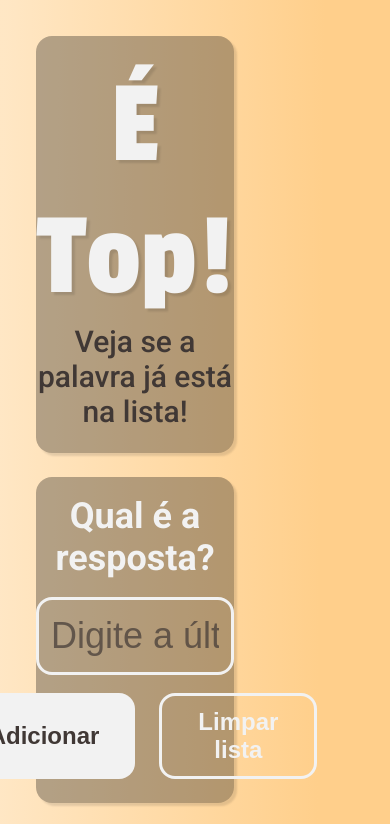
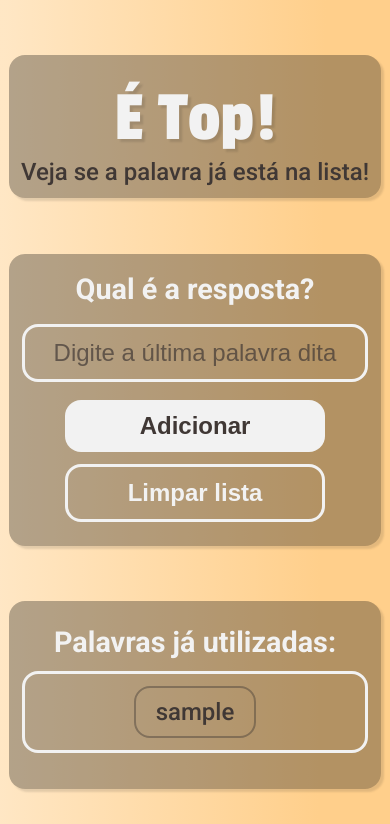
Before and after one commit to gogoiaba/P-gina-para-auxiliar-o-e-top, a plain HTML site: page index.html in a window 390 px wide. Both pictures are taken after typing "Sample" into the empty fields and a click on the button "Adicionar". Shown: the top 824 px of the page. Drawn offline with Linux system fonts and the light colour scheme.

Commit message:
versao para telas menores, ok, e mais algumas features

```diff
--- a/app.js
+++ b/app.js
@@ -1,4 +1,4 @@
-// Acertando o input
+// Função para ajustar o placeholder
 const meuInput = document.querySelector('.input__input');
 meuInput.addEventListener('focus', function() {
     this.placeholder = '';
@@ -7,35 +7,63 @@ meuInput.addEventListener('blur', function() {
     this.placeholder = 'Digite a última palavra dita';
 });
 
-// começando a funcionalidade da lista
-let palavras = [];
+// Array para armazenar as palavras
+const palavras = [];
 
+// Escuta a tecla Enter no campo de entrada
+document.getElementById("palavra-input").addEventListener("keydown", function(event) {
+    if (event.key === "Enter") {
+        adicionar(); // Chama a função de adicionar ao pressionar Enter
+    }
+});
+
+// Função para adicionar uma palavra à lista
 function adicionar() {
-    let palavra = document.getElementById("palavra-input");
+    const inputElement = document.getElementById("palavra-input");
+    const palavra = inputElement.value.trim();
 
-    if (palavra.value == "") {
+    if (!palavra) {
         alert("Nenhuma palavra digitada!");
         return;
     }
 
-    if (palavras.includes(palavra.value)) {
+    if (palavras.includes(palavra.toLowerCase())) {
         alert("Esta palavra já foi dita");
         return;
     }
 
-    palavras.push(palavra.value);
+    palavras.push(palavra.toLowerCase());
+    renderPalavras();
 
-    let novaPalavra = document.createElement("span");
-    novaPalavra.classList.add("palavra__escrita");
-    novaPalavra.textContent = palavra.value;
+    setTimeout(() => {
+        document.querySelectorAll('.palavra__escrita').forEach(el => el.classList.add('show'));
+    }, 10);
 
-    let lista = document.getElementById("lista-palavras");
-    lista.appendChild(novaPalavra);
-
-    palavra.value = "";
+    inputElement.value = "";
 }
 
+// Função para renderizar as palavras na lista
+function renderPalavras() {
+    const listaPalavras = document.getElementById("lista-palavras");
+    listaPalavras.innerHTML = '';
+
+    palavras.forEach((palavra, index) => {
+        const palavraElement = document.createElement('span');
+        palavraElement.textContent = palavra;
+        palavraElement.classList.add('palavra__escrita');
+        palavraElement.onclick = () => excluirPalavra(index); // Função para excluir a palavra ao clicar
+        listaPalavras.appendChild(palavraElement);
+    });
+}
+
+// Função para excluir uma palavra da lista
+function excluirPalavra(index) {
+    palavras.splice(index, 1);
+    renderPalavras();
+}
+
+// Função para limpar toda a lista
 function limpar() {
-    palavras = [];
-    document.getElementById("lista-palavras").innerHTML = "";
+    palavras.length = 0;
+    renderPalavras();
 }
--- a/index.html
+++ b/index.html
@@ -18,6 +18,7 @@
                     <h2>Qual é a resposta?</h2>
                 </div>
                 <div class="input__campo">
+                    <label for="palavra-input" class="sr-only">Digite a palavra:</label>
                     <input type="text" class="input__input" id="palavra-input" placeholder="Digite a última palavra dita">
                     <div class="botoes__input">
                         <button onclick="adicionar()" type="button" class="button primary">Adicionar</button>
@@ -26,7 +27,9 @@
                 </div>
             </div>
             <div class="container__lista bloco__container">
-                <div class="lista__titulo">Palavras já utilizadas:</div>
+                <div class="lista__titulo">
+                    <h2>Palavras já utilizadas:<h2>
+                </div>
                 <div class="box__paragrafo">
                     <div id="lista-palavras" class="lista__paragrafo"></div>
                 </div>
@@ -36,9 +39,6 @@
             <img src="img/meninocaderno.png" alt="menino jovem segurando um caderno e um lápis" class="foto__menino">
         </div>
     </div>
-
-
-
     <script src="app.js"></script>
 </body>
 </html>
--- a/style.css
+++ b/style.css
@@ -5,6 +5,7 @@
     --cor-secundaria: #d5d4d4;
     --cor-texto: #403835;
     --cor-apagada: #4038356d;
+    --cor-excluida: #A83E3E;
     --fonte-titulo: "Passion One", sans-serif;
     --fonte-texto: "Roboto", sans-serif;
 
@@ -170,7 +171,21 @@ html {
     padding: 0.4rem 0.8rem;
     border: 2px solid var(--cor-apagada);
     border-radius: 16px;
-    display: inline-block; /* Garante que as palavras sejam exibidas em bloco */
+    display: inline-block;
+    opacity: 0;
+    transform: scale(0.8);
+    transition: all 0.3s ease;
+    cursor: pointer; /* Adiciona o cursor de pointer */
+}
+
+.palavra__escrita.show {
+    opacity: 1;
+    transform: scale(1);
+}
+
+.palavra__escrita:hover {
+    color: var(--cor-excluida); /* Muda a cor da fonte para vermelha ao passar o mouse */
+    border: 2px solid var(--cor-excluida);
 }
 
 .pagina__imagem {
@@ -182,3 +197,73 @@ html {
 .foto__menino {
     width: 100%;
 }
+
+.sr-only {
+    position: absolute;
+    width: 1px;
+    height: 1px;
+    padding: 0;
+    margin: -1px;
+    overflow: hidden;
+    clip: rect(0, 0, 0, 0);
+    border: 0;
+}
+
+@media (max-width: 820px) {
+    .pagina__inteira {
+        grid-template-columns: 1fr;
+        grid-template-rows: auto auto;
+    }
+
+    .pagina__texto, .pagina__imagem {
+        margin: 0 auto;
+    }
+
+    .pagina__texto {
+        justify-content: space-evenly;
+        gap: 0;
+    }
+
+    .titulo__principal h1{
+        font-size: 3rem;
+    }
+
+    .titulo__principal p{
+        font-size: 1rem;
+        margin: 0 0.5rem 0.5rem 0.5rem;
+    }
+
+    .input__titulo{
+        font-size: 0.8rem;
+    }
+
+    .input__input{
+        font-size: 1rem;
+        height: auto;
+    }
+
+    .botoes__input {
+        flex-direction: column;
+        align-items: center;
+        gap: 0.5rem;
+    }
+
+    .button {
+        width: 70%;
+    }
+
+    .lista__titulo {
+        font-size: 0.8rem;
+    }
+
+    .box__paragrafo {
+        min-height: 1rem;
+    }
+
+    .foto__menino {
+        width: 80%;
+        margin: 0 auto;
+    }
+
+
+}
```
